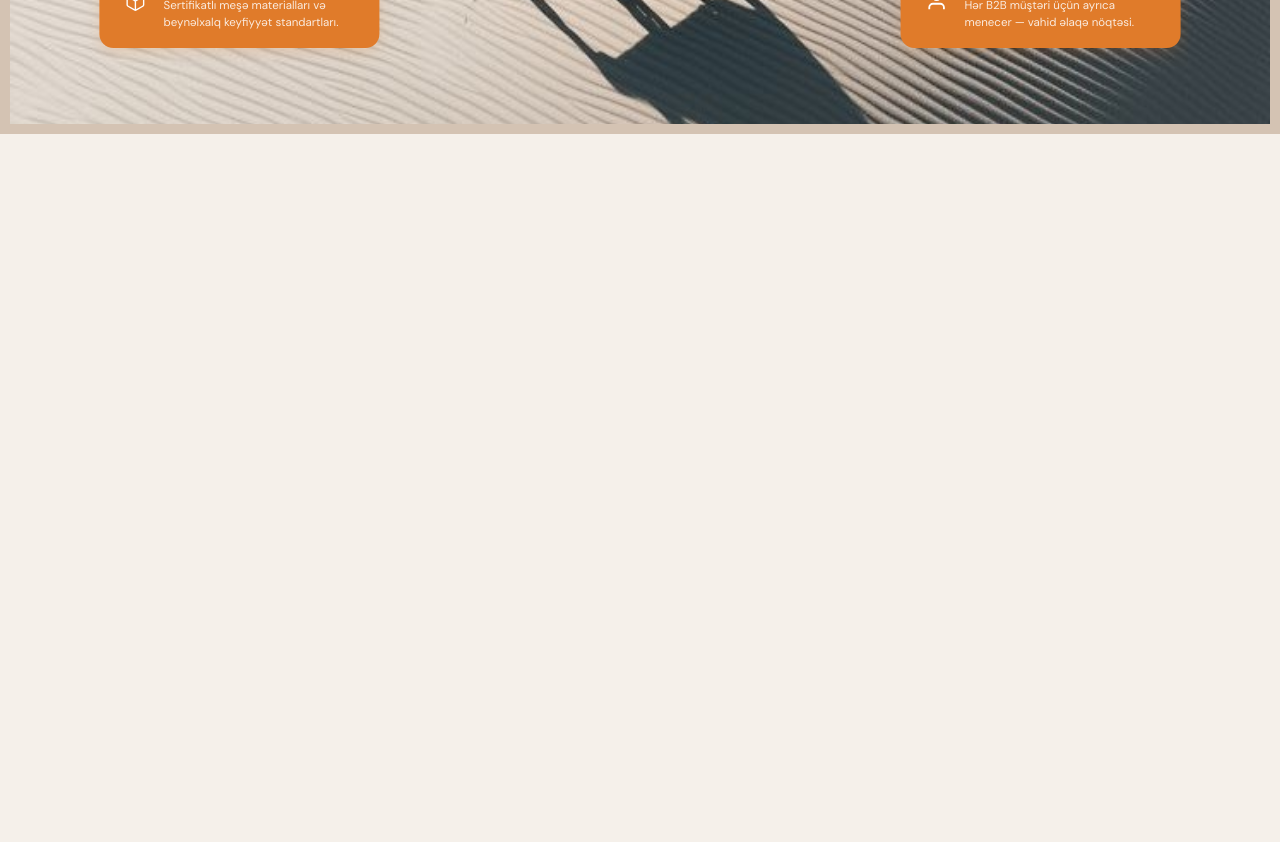
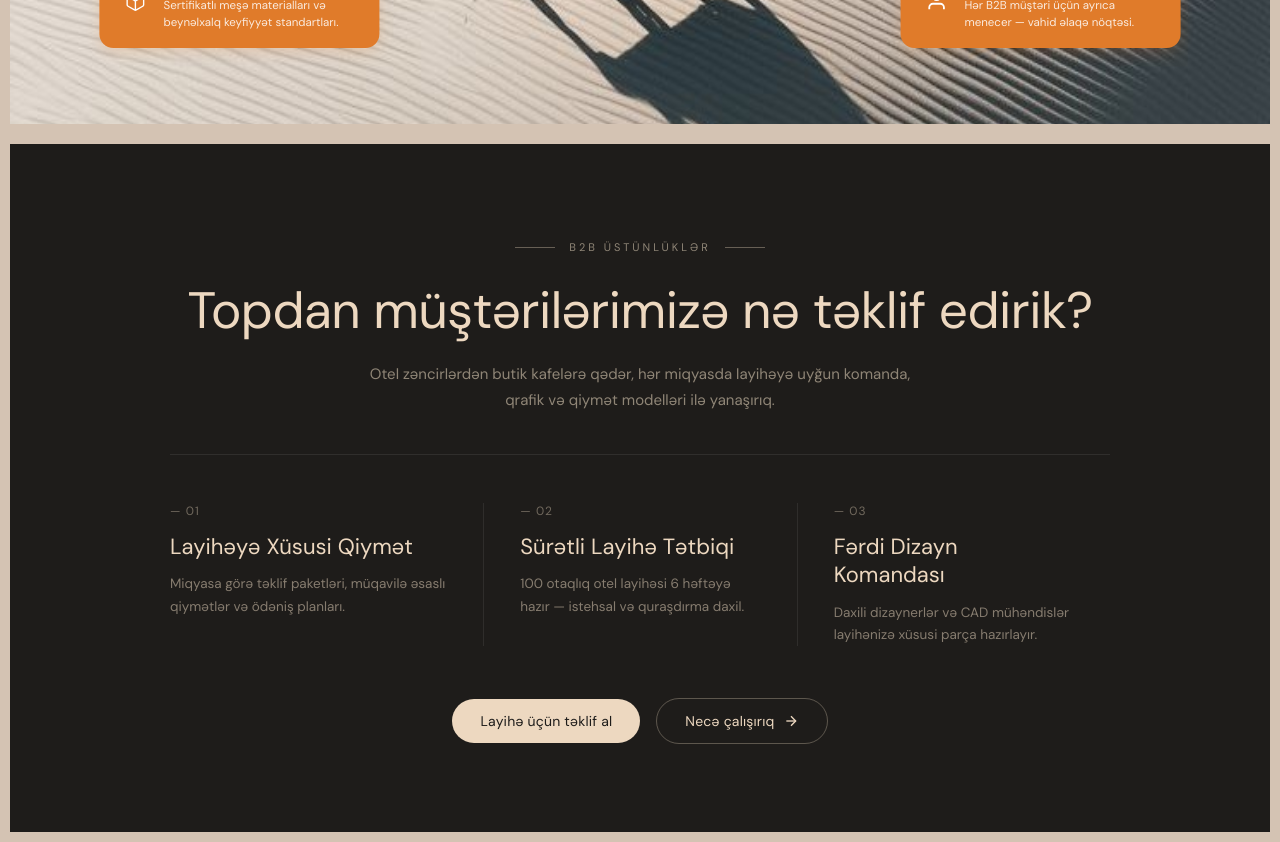
Before and after one commit to AliMukhtarli/FARAH, a React (Vite) app: page / in a window 1280 px wide. Shown: the part 3780-4622 px from the top of the page. Before the commit the page ends 3914 px from the top, so only its background shows below. Built offline with nearby package versions, Linux system fonts and the light colour scheme.

Commit message:
B2B section is added

```diff
--- /dev/null
+++ b/src/B2BSection.jsx
@@ -0,0 +1,69 @@
+export default function B2BSection() {
+  const features = [
+    {
+      num: "01",
+      title: "Layihəyə Xüsusi Qiymət",
+      desc: "Miqyasa görə təklif paketləri, müqavilə əsaslı qiymətlər və ödəniş planları.",
+    },
+    {
+      num: "02",
+      title: "Sürətli Layihə Tətbiqi",
+      desc: "100 otaqlıq otel layihəsi 6 həftəyə hazır — istehsal və quraşdırma daxil.",
+    },
+    {
+      num: "03",
+      title: "Fərdi Dizayn Komandası",
+      desc: "Daxili dizaynerlər və CAD mühəndislər layihənizə xüsusi parça hazırlayır.",
+    },
+  ];
+
+  return (
+    <section className="b2b-section">
+      <div className="b2b-container">
+
+        {/* Eyebrow */}
+        <div className="b2b-eyebrow">
+          <span className="b2b-eyebrow-line" />
+          <span className="b2b-eyebrow-text">B2B Üstünlüklər</span>
+          <span className="b2b-eyebrow-line" />
+        </div>
+
+        {/* Title */}
+        <h2 className="b2b-title">Topdan müştərilərimizə nə təklif edirik?</h2>
+
+        {/* Subtitle */}
+        <p className="b2b-subtitle">
+          Otel zəncirlərdən butik kafelərə qədər, hər miqyasda layihəyə uyğun komanda,
+          qrafik və qiymət modelləri ilə yanaşırıq.
+        </p>
+
+        {/* Divider */}
+        <div className="b2b-divider" />
+
+        {/* Feature columns */}
+        <div className="b2b-features">
+          {features.map((f) => (
+            <div key={f.num} className="b2b-feature">
+              <span className="b2b-feature-num">— {f.num}</span>
+              <h3 className="b2b-feature-title">{f.title}</h3>
+              <p className="b2b-feature-desc">{f.desc}</p>
+            </div>
+          ))}
+        </div>
+
+        {/* CTA buttons */}
+        <div className="b2b-actions">
+          <button className="b2b-btn b2b-btn--primary">Layihə üçün təklif al</button>
+          <button className="b2b-btn b2b-btn--ghost">
+            Necə çalışırıq
+            <svg width="16" height="16" fill="none" stroke="currentColor" strokeWidth="2" viewBox="0 0 24 24">
+              <line x1="5" y1="12" x2="19" y2="12" />
+              <polyline points="12 5 19 12 12 19" />
+            </svg>
+          </button>
+        </div>
+
+      </div>
+    </section>
+  );
+}
--- a/src/main.css
+++ b/src/main.css
@@ -859,3 +859,209 @@ body {
   object-fit: contain;
   display: block;
 }
+
+/* ═══════════════════════════════════
+   B2B SECTION
+═══════════════════════════════════ */
+
+.b2b-section {
+  background: #1E1C1A;
+  padding: 96px 0 88px;
+  border: 10px solid rgba(212, 195, 179, 1);
+}
+
+.b2b-container {
+  max-width: 1100px;
+  margin: 0 auto;
+  padding: 0 80px;
+  text-align: center;
+}
+
+/* ── Eyebrow ── */
+.b2b-eyebrow {
+  display: flex;
+  align-items: center;
+  justify-content: center;
+  gap: 14px;
+  margin-bottom: 28px;
+}
+
+.b2b-eyebrow-line {
+  display: block;
+  width: 40px;
+  height: 1px;
+  background: rgba(237, 220, 195, 0.35);
+}
+
+.b2b-eyebrow-text {
+  font-size: 11px;
+  font-weight: 500;
+  letter-spacing: 3px;
+  text-transform: uppercase;
+  color: rgba(237, 220, 195, 0.55);
+}
+
+/* ── Title ── */
+.b2b-title {
+  font-family: 'DM Sans', serif;
+  font-size: clamp(28px, 4vw, 54px);
+  font-weight: 400;
+  color: #EDD8C0;
+  letter-spacing: -0.5px;
+  line-height: 1.15;
+  margin-bottom: 20px;
+}
+
+/* ── Subtitle ── */
+.b2b-subtitle {
+  font-size: 15px;
+  color: rgba(237, 220, 195, 0.55);
+  font-weight: 300;
+  line-height: 1.75;
+  max-width: 560px;
+  margin: 0 auto 40px;
+}
+
+/* ── Divider ── */
+.b2b-divider {
+  width: 100%;
+  height: 1px;
+  background: rgba(255, 255, 255, 0.08);
+  margin-bottom: 48px;
+}
+
+/* ── Feature grid ── */
+.b2b-features {
+  display: grid;
+  grid-template-columns: repeat(3, 1fr);
+  gap: 0;
+  text-align: left;
+  margin-bottom: 52px;
+}
+
+.b2b-feature {
+  padding: 0 36px 0 0;
+}
+
+.b2b-feature:not(:first-child) {
+  padding-left: 36px;
+  border-left: 1px solid rgba(255, 255, 255, 0.08);
+}
+
+.b2b-feature-num {
+  display: block;
+  font-size: 12px;
+  font-weight: 400;
+  color: rgba(237, 220, 195, 0.4);
+  letter-spacing: 1px;
+  margin-bottom: 14px;
+}
+
+.b2b-feature-title {
+  font-family: 'DM Sans', serif;
+  font-size: clamp(16px, 1.8vw, 22px);
+  font-weight: 400;
+  color: #EDD8C0;
+  margin-bottom: 12px;
+  line-height: 1.3;
+}
+
+.b2b-feature-desc {
+  font-size: 13.5px;
+  color: rgba(237, 220, 195, 0.5);
+  font-weight: 300;
+  line-height: 1.65;
+}
+
+/* ── CTA buttons ── */
+.b2b-actions {
+  display: flex;
+  align-items: center;
+  justify-content: center;
+  gap: 16px;
+}
+
+.b2b-btn {
+  border: none;
+  border-radius: 100px;
+  font-family: 'DM Sans', sans-serif;
+  font-size: 14px;
+  font-weight: 500;
+  cursor: pointer;
+  padding: 13px 28px;
+  transition: transform 0.18s ease, background 0.18s ease, box-shadow 0.18s ease;
+  letter-spacing: 0.2px;
+}
+
+.b2b-btn--primary {
+  background: #EDD8C0;
+  color: #1E1C1A;
+}
+
+.b2b-btn--primary:hover {
+  background: #f0e0cc;
+  transform: translateY(-2px);
+  box-shadow: 0 8px 24px rgba(237, 216, 192, 0.2);
+}
+
+.b2b-btn--ghost {
+  background: transparent;
+  color: #EDD8C0;
+  border: 1.5px solid rgba(237, 220, 195, 0.3);
+  display: flex;
+  align-items: center;
+  gap: 8px;
+}
+
+.b2b-btn--ghost:hover {
+  border-color: rgba(237, 220, 195, 0.7);
+  transform: translateY(-2px);
+}
+
+.b2b-btn--ghost svg {
+  transition: transform 0.2s ease;
+}
+
+.b2b-btn--ghost:hover svg {
+  transform: translateX(3px);
+}
+
+/* ── Responsive ── */
+@media (max-width: 860px) {
+  .b2b-container {
+    padding: 0 32px;
+  }
+
+  .b2b-features {
+    grid-template-columns: 1fr;
+    gap: 32px;
+  }
+
+  .b2b-feature {
+    padding: 0;
+    border-left: none !important;
+    padding-bottom: 32px;
+    border-bottom: 1px solid rgba(255, 255, 255, 0.08);
+  }
+
+  .b2b-feature:last-child {
+    border-bottom: none;
+    padding-bottom: 0;
+  }
+}
+
+@media (max-width: 480px) {
+  .b2b-section {
+    padding: 64px 0 60px;
+  }
+
+  .b2b-actions {
+    flex-direction: column;
+    width: 100%;
+  }
+
+  .b2b-btn {
+    width: 100%;
+    justify-content: center;
+  }
+}
--- a/src/main.jsx
+++ b/src/main.jsx
@@ -5,6 +5,7 @@ import FarahHero from "./FarahHero.jsx";
 import About from "./AboutSection.jsx";
 import ProductionTech from "./ProductionTechSection.jsx";
 import DigitalFlow from "./DigitalFlowSection.jsx";
+import B2B from "./B2BSection.jsx";
 
 function App() {
   return (
@@ -13,6 +14,7 @@ function App() {
       <About />
       <ProductionTech />
       <DigitalFlow />
+      <B2B />
     </div>
   );
 }
```
